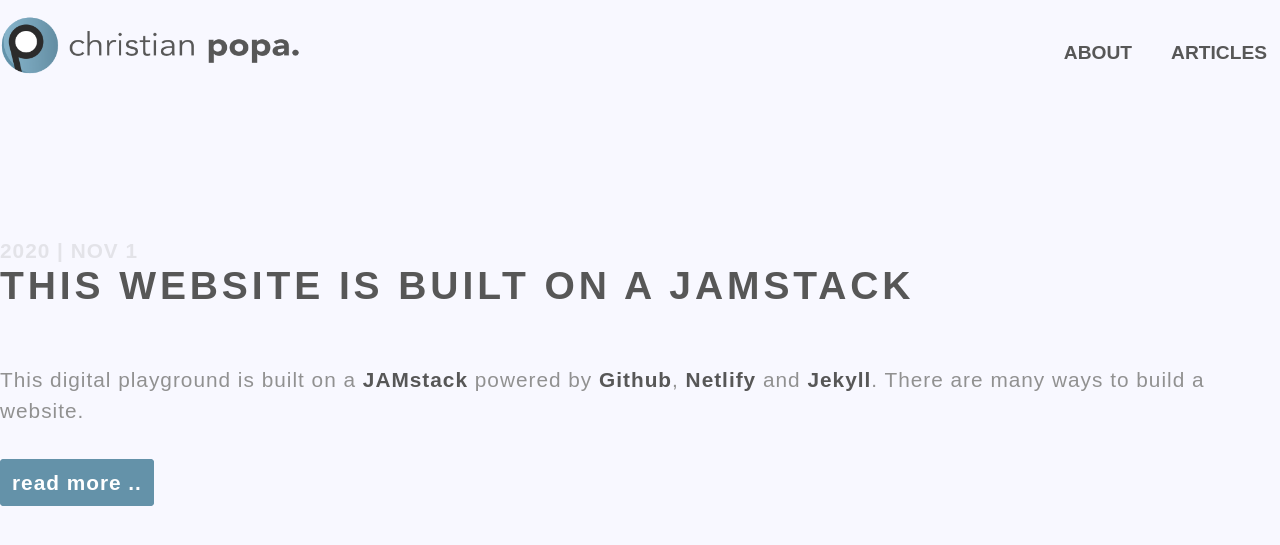
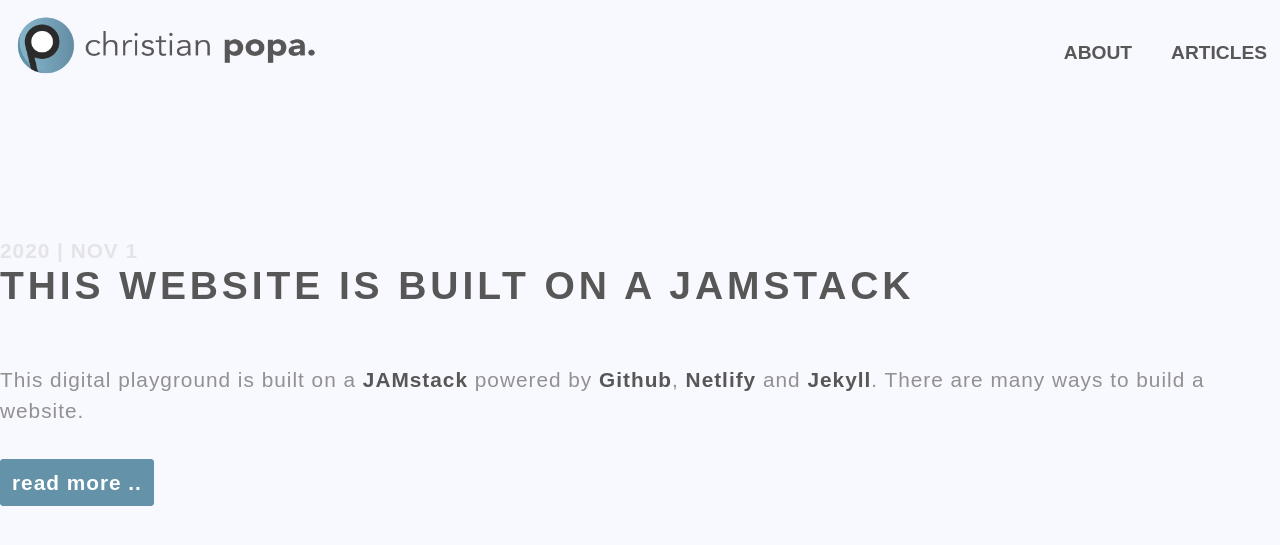
Before and after one commit to cristego/cristego.github.io, a Jekyll site: the page built from articles/index.html, in a window 1280 px wide and 900 px high. Shown: the top 545 px of the window. Built offline with Jekyll 4.4.1, drawn with Linux system fonts in a browser that asks for light colours; the list of posts is cut into pages by our own code.

Commit message:
padding and margins

```diff
--- a/css/core.css
+++ b/css/core.css
@@ -829,8 +829,6 @@
   body {
     max-width: 900px;
     margin: 0 auto;
-    padding-left: 1rem;
-    padding-right: 1rem;
   }
 
   header {
@@ -840,6 +838,8 @@
 
   #container {
     width: 100%;
+    padding-left: 1rem;
+    padding-right: 1rem;
   }
 
   /*	#container {width: 60%; margin-left: 20%; margin-right: 20%; min-height: 71%;} */
@@ -857,7 +857,7 @@
     width: 100%;
   }
 
-  body {
+  #container {
     padding-left: 1rem;
     padding-right: 1rem;
   }
@@ -1048,6 +1048,7 @@
 .logo {
   display: flex;
   align-items: flex-end;
+  margin-left: 1rem;
 }
 
 .logo img {
@@ -1071,7 +1072,6 @@
   }
 
   .logo {
-    margin: 0;
     display: block;
   }
 
```
